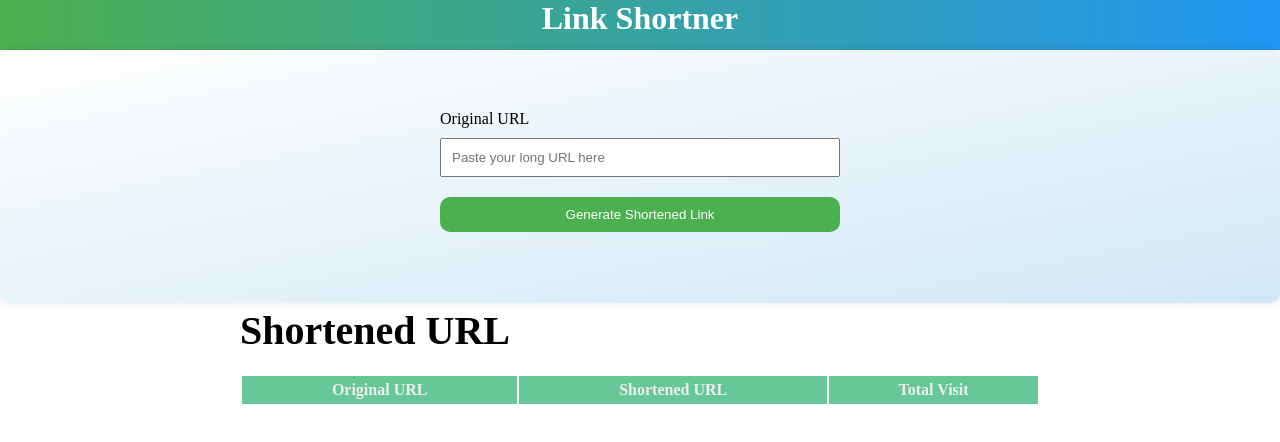
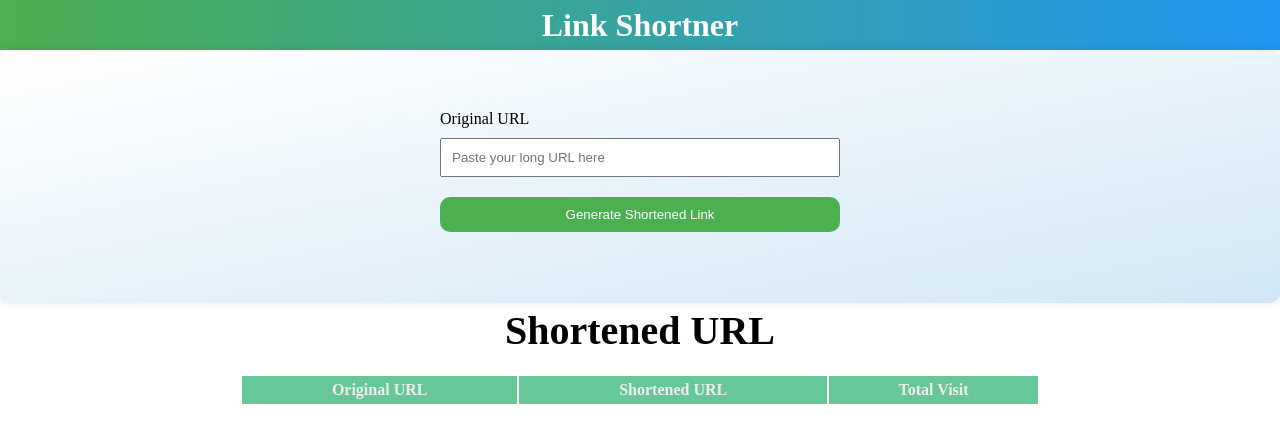
Before and after one commit to anurag007m/LinkShortnerApp, a website: page public/index.html in a window 1280 px wide. Drawn offline with Linux system fonts and the light colour scheme; no server answers.

Commit message:
LinkShortner_V1.1

```diff
--- a/public/style.css
+++ b/public/style.css
@@ -15,6 +15,9 @@ body {
   color: white;
   text-align: center;
   font-weight: 600;
+  display: flex;
+  justify-content: center;
+  align-items: center;
 }
 
 
@@ -87,6 +90,9 @@ body {
 .list h2 {
   font-size: 40px;
   margin-bottom: 20px;
+  display: flex;
+  justify-content: center;
+  align-items: center;
 }
 
 .list table {
```
Also changed, not shown: code.js (+13 -0 lines), public/index.html (+1 -0 lines), public/script.js (+10 -7 lines).
